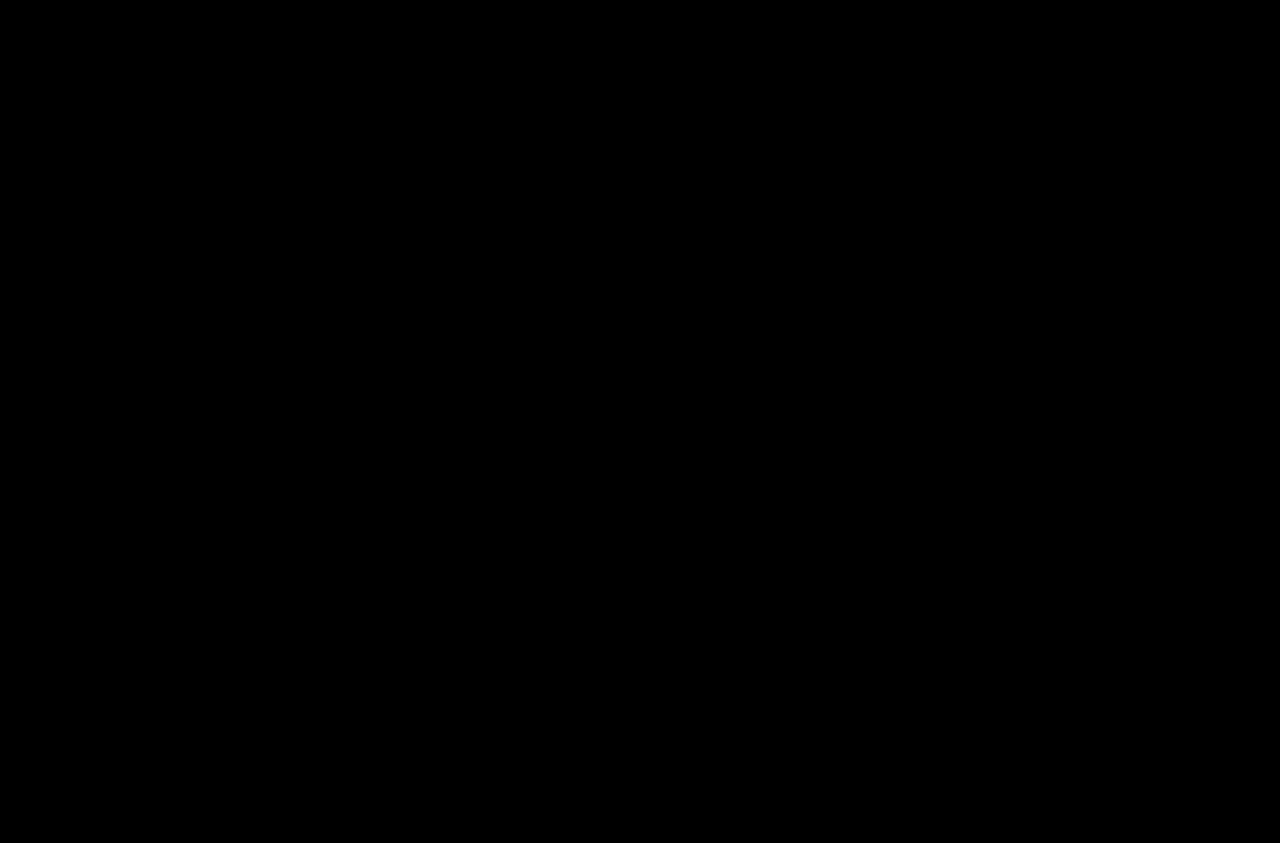
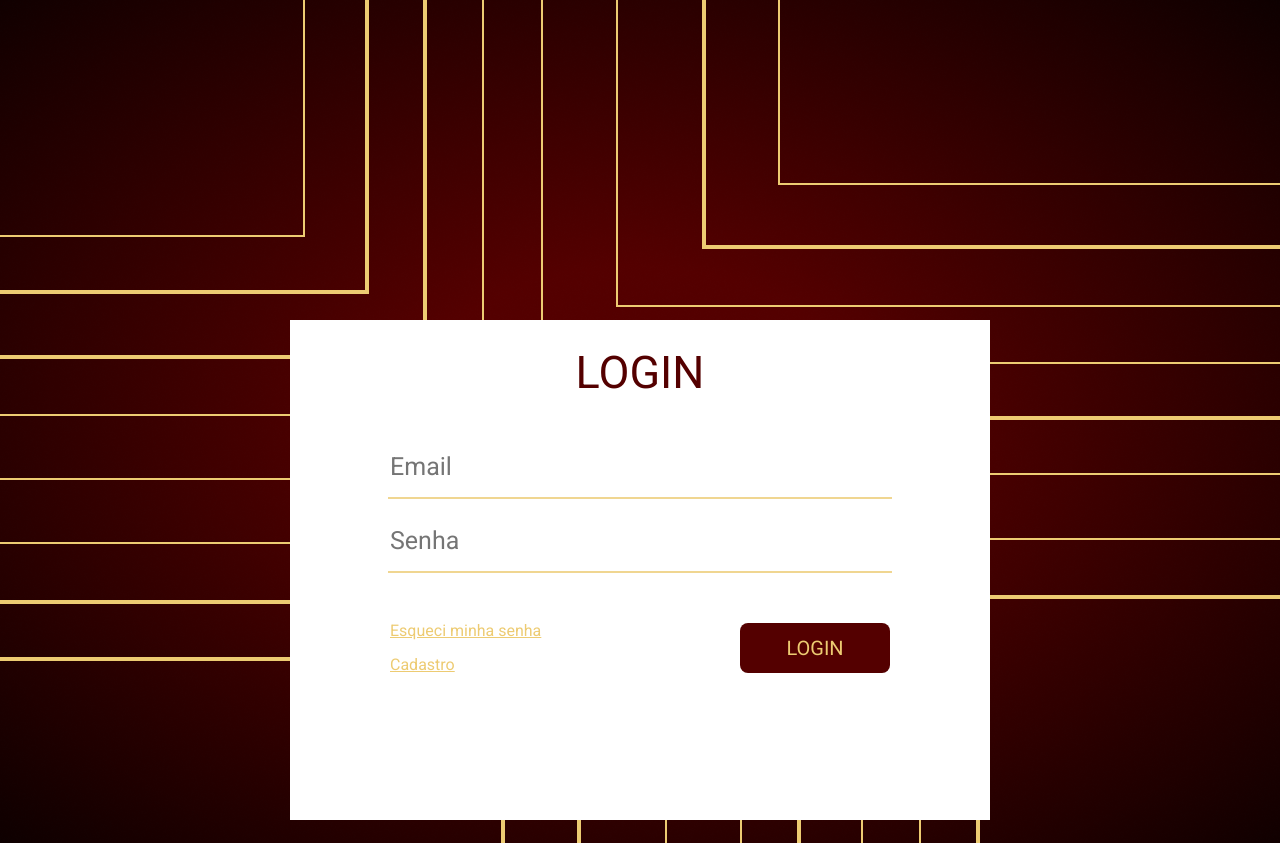
Before and after one commit to FelipeCRAguiar/Autoral_FrontEnd, a React (Create React App) app: page /login in a window 1280 px wide. Before the commit the page ends 800 px from the top, so only its background shows below. Built offline with nearby package versions, Linux system fonts and the light colour scheme.

Commit message:
login and sign-up pages

```diff
--- a/package.json
+++ b/package.json
@@ -2,6 +2,7 @@
   "name": "premiados_front",
   "version": "0.1.0",
   "private": true,
+  "type": "module",
   "dependencies": {
     "@emotion/react": "^11.9.0",
     "@emotion/styled": "^11.8.1",
--- a/src/App.js
+++ b/src/App.js
@@ -1,8 +1,15 @@
+import { BrowserRouter, Route, Routes } from "react-router-dom";
+import Login from "./Pages/Login/Login";
+import SignUp from "./Pages/SignUp/SignUp";
 import "./Styles/reset.css";
 
 export default function App() {
   return (
-    <>
-    </>
+    <BrowserRouter>
+      <Routes>
+        <Route path="/login" element={<Login />} />
+        <Route path="/sign-up" element={<SignUp />} />
+      </Routes>
+    </BrowserRouter>
   )
 }
--- /dev/null
+++ b/src/Pages/Login/Login.js
@@ -0,0 +1,148 @@
+import { Box, Container } from "@mui/material";
+import { Link, useNavigate } from "react-router-dom";
+import { useState } from "react";
+import styled from "styled-components";
+import cadastro from "../../Assets/cadastro.png"
+
+
+export default function Login() {
+  const [isDisabled, setIsDisabled] = useState(false);
+  const [formData, setFormData] = useState({ email: "", password: "" });
+  const navigate = useNavigate();
+
+  function handleChange(e) {
+    setFormData({ ...formData, [e.target.name]: e.target.value });
+  }
+
+  function handleSubmit(e) {
+    navigate("/")
+  }
+
+
+  return (
+    <Container sx={{
+      width: "100%",
+      display: "flex",
+      flexDirection: "column",
+      alignItems: "center",
+    }}>
+      <Container sx={{
+        width: "100%",
+        display: "flex",
+        flexDirection: "column",
+        alignItems: "center",
+        zIndex: 2,
+        marginTop: '320px'
+      }}>
+        <Box sx={{
+          width: "700px",
+          height: "500px",
+          backgroundColor: 'white'
+        }}>
+          <Box sx={{
+            width: '100%',
+            display: 'flex',
+            justifyContent: "center",
+            marginTop: '30px',
+            marginBottom: '40px'
+          }}>
+            <Title>LOGIN</Title>
+          </Box>
+          <Box sx={{
+            width: '100%',
+            display: 'flex',
+            flexDirection: 'column',
+            justifyContent: 'center',
+            alignItems: 'center'
+          }}>
+            <Form onSubmit={handleSubmit}>
+              <Input type="email" placeholder="Email" name="email" value={formData.email} onChange={handleChange} disabled={isDisabled} />
+              <Input type="password" placeholder="Senha" name="password" value={formData.password} onChange={handleChange} disabled={isDisabled} />
+              <BottomContainer>
+                <SelectionContainer>
+                  <StyledLink to="/sign-up">Esqueci minha senha</StyledLink>
+                  <StyledLink to="/sign-up">Cadastro</StyledLink>
+                </SelectionContainer>
+                <Button type="submit" style={{ cursor: "pointer" }} disabled={isDisabled}>LOGIN</Button>
+              </BottomContainer>
+            </Form>
+          </Box>
+        </Box>
+      </Container>
+      <Img src={cadastro}/>
+    </Container>
+  )
+}
+
+const Img = styled.img`
+  width: 100%;
+  z-index: 1;
+  position: absolute
+`
+
+const Title = styled.p`
+  font-family: 'Roboto';
+  font-weight: 400;
+  font-size: 45px;
+  color: #540000;
+`
+
+const Input = styled.input`
+  width: 500px;
+  height: 60px;
+  border-bottom: 2px solid #F0D691;
+  font-family: 'Roboto';
+  font-style: normal;
+  font-weight: 400;
+  font-size: 25px;
+  color: #EDCB72;
+  border-top: none;
+  border-left: none;
+  border-right: none;
+  margin-bottom: 10px;
+`
+
+const BottomContainer = styled.div`
+  width: 500px;
+  height: 50px;
+  display: flex;
+  justify-content: space-between;
+  align-items: center;
+  margin-top: 40px;
+`
+
+const SelectionContainer = styled.div`
+  width: 200px;
+  height: 100%;
+  display: flex;
+  flex-direction: column;
+  justify-content: space-between;
+`
+
+const StyledLink = styled(Link)`
+  font-family: 'Roboto';
+  font-weight: 400;
+  font-size: 16px;
+  color: #EDCB72;
+  text-decoration-line: underline;
+`
+
+const Button = styled.button`
+  width: 150px;
+  height: 50px;
+  background-color: #540000;
+  border-radius: 8px;
+  border: none;
+
+  font-family: 'Roboto';
+  font-weight: 400;
+  font-size: 20px;
+  color: #EDCB72;
+`
+
+const Form = styled.form`
+  display: flex;
+  flex-direction: column;
+  align-items: center;
+  justify-content: center;
+`
--- /dev/null
+++ b/src/Pages/SignUp/SignUp.js
@@ -0,0 +1,147 @@
+import { Box, Container } from "@mui/material";
+import { Link, useNavigate } from "react-router-dom";
+import { useState } from "react";
+import styled from "styled-components";
+import cadastro from "../../Assets/cadastro.png"
+
+
+export default function SignUp() {
+  const [isDisabled, setIsDisabled] = useState(false);
+  const [formData, setFormData] = useState({ email: "", password: "", confirmPassword: "", username: ""});
+  const navigate = useNavigate();
+
+  function handleChange(e) {
+    setFormData({ ...formData, [e.target.name]: e.target.value });
+  }
+
+  function handleSubmit(e) {
+    navigate("/login")
+  }
+
+
+  return (
+    <Container sx={{
+      width: "100%",
+      display: "flex",
+      flexDirection: "column",
+      alignItems: "center",
+    }}>
+      <Container sx={{
+        width: "100%",
+        display: "flex",
+        flexDirection: "column",
+        alignItems: "center",
+        zIndex: 2,
+        marginTop: '320px'
+      }}>
+        <Box sx={{
+          width: "700px",
+          height: "500px",
+          backgroundColor: 'white'
+        }}>
+          <Box sx={{
+            width: '100%',
+            display: 'flex',
+            justifyContent: "center",
+            marginTop: '30px',
+            marginBottom: '40px'
+          }}>
+            <Title>Cadastro</Title>
+          </Box>
+          <Box sx={{
+            width: '100%',
+            display: 'flex',
+            flexDirection: 'column',
+            justifyContent: 'center',
+            alignItems: 'center'
+          }}>
+            <Form onSubmit={handleSubmit}>
+              <Input placeholder="Username" name="username" value={formData.username} onChange={handleChange} disabled={isDisabled} />
+              <Input type="email" placeholder="Email" name="email" value={formData.email} onChange={handleChange} disabled={isDisabled} />
+              <Input type="password" placeholder="Senha" name="password" value={formData.password} onChange={handleChange} disabled={isDisabled} />
+              <Input type="password" placeholder="Confirme sua senha" name="confirmPassword" value={formData.confirmPassword} onChange={handleChange} disabled={isDisabled} />
+              <BottomContainer>
+                <StyledLink to="/login">Login</StyledLink>
+                <Button type="submit" style={{ cursor: "pointer" }} disabled={isDisabled}>CADASTRAR</Button>
+              </BottomContainer>
+            </Form>
+          </Box>
+        </Box>
+      </Container>
+      <Img src={cadastro}/>
+    </Container>
+  )
+}
+
+const Img = styled.img`
+  width: 100%;
+  z-index: 1;
+  position: absolute
+`
+
+const Title = styled.p`
+  font-family: 'Roboto';
+  font-weight: 400;
+  font-size: 45px;
+  color: #540000;
+`
+
+const Input = styled.input`
+  width: 500px;
+  height: 60px;
+  border-bottom: 2px solid #F0D691;
+  font-family: 'Roboto';
+  font-style: normal;
+  font-weight: 400;
+  font-size: 25px;
+  color: #EDCB72;
+  border-top: none;
+  border-left: none;
+  border-right: none;
+  margin-bottom: 5px;
+`
+
+const BottomContainer = styled.div`
+  width: 500px;
+  height: 50px;
+  display: flex;
+  justify-content: space-between;
+  align-items: center;
+  margin-top: 20px;
+`
+
+const SelectionContainer = styled.div`
+  width: 200px;
+  height: 100%;
+  display: flex;
+  flex-direction: column;
+  justify-content: space-between;
+`
+
+const StyledLink = styled(Link)`
+  font-family: 'Roboto';
+  font-weight: 400;
+  font-size: 18px;
+  color: #EDCB72;
+  text-decoration-line: underline;
+`
+
+const Button = styled.button`
+  width: 150px;
+  height: 50px;
+  background-color: #540000;
+  border-radius: 8px;
+  border: none;
+
+  font-family: 'Roboto';
+  font-weight: 400;
+  font-size: 20px;
+  color: #EDCB72;
+`
+
+const Form = styled.form`
+  display: flex;
+  flex-direction: column;
+  align-items: center;
+  justify-content: center;
+`
```
Also changed, not shown: src/Components/PasswordInput.js (added, +47 -0 lines), src/Assets/Frame1.png (added), src/Assets/cadastro.png (added).
